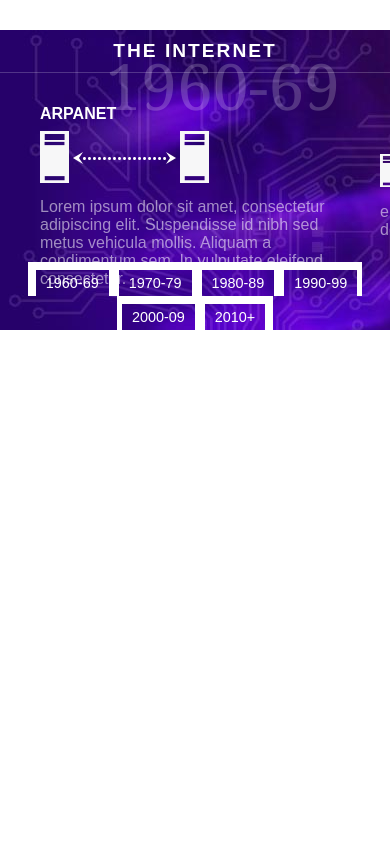
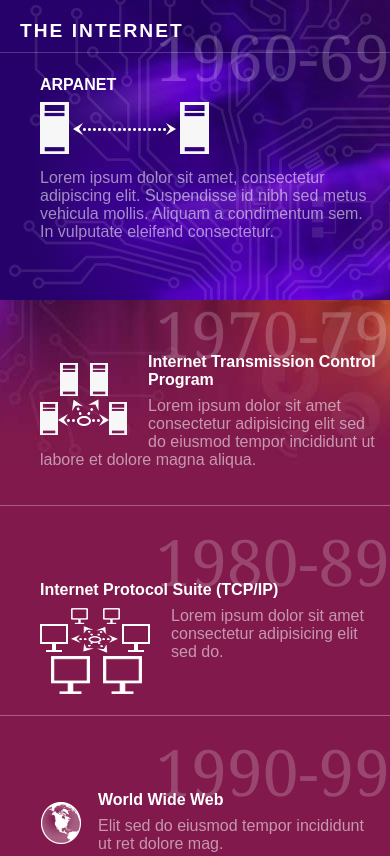
Before and after one commit to kirandash/animated-timeline, a plain HTML site: page index.html in a window 390 px wide. Shown: the top 856 px of the page. Drawn offline with Linux system fonts and the light colour scheme.

Commit message:
2.Creating a CSS media query for small screens

```diff
--- a/includes/timeline.css
+++ b/includes/timeline.css
@@ -161,3 +161,36 @@ body {
 .clear_both {
 	clear: both;
 }
+
+@media screen and (max-width: 500px) {
+
+	.timeline {
+		margin: 0px;
+		background: #81194c url(../images/background_small.jpg) no-repeat center 0px;
+	}
+
+	.timeline h1 {
+		text-align: left;
+		padding: 10px 10px 10px 20px;
+	}
+
+	.timeline .panel_container {
+		height: auto;
+		background: none;
+		filter: none;
+		margin: 0px;
+	}
+
+	.timeline .panel_slider {
+		position: static;
+		height: auto;
+	}
+
+	.timeline .panel {
+		width: auto;
+		height: auto;
+		position: static;
+		border-top: 1px solid rgba(255,255,255,.3);
+		padding-bottom: 20px;
+	}
+}
```
